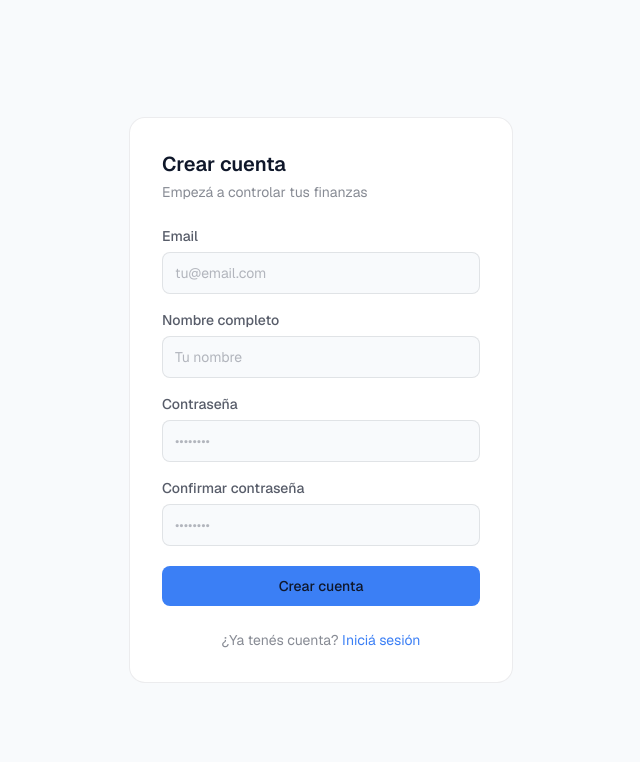
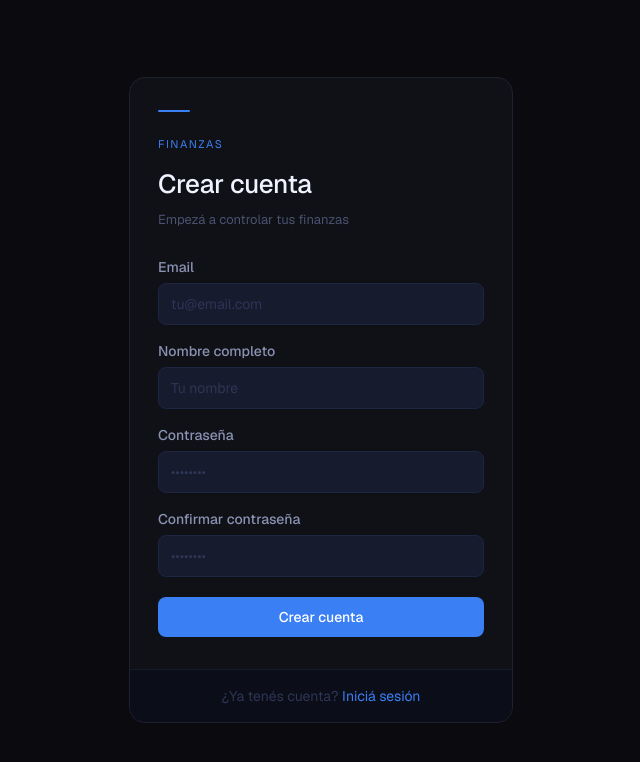
Before and after one commit to TeofiloSaa/finanzas, a Next.js app: page /register in a window 1280 px wide. Shown: the top 762 px of the page, without its empty margins (319-959 px from the left). Built offline with nearby package versions, Linux system fonts and the light colour scheme.

Commit message:
feat: rediseño login y registro estilo fintech

```diff
--- a/src/app/(auth)/layout.tsx
+++ b/src/app/(auth)/layout.tsx
@@ -6,7 +6,7 @@ export default function AuthLayout({
   return (
     <div
       className="min-h-screen flex items-center justify-center px-4"
-      style={{ backgroundColor: 'var(--background)' }}
+      style={{ backgroundColor: '#0a0a0f' }}
     >
       {children}
     </div>
--- a/src/app/(auth)/login/page.tsx
+++ b/src/app/(auth)/login/page.tsx
@@ -20,15 +20,58 @@ export default function LoginPage() {
 
   return (
     <div
-      className="w-full max-w-sm rounded-2xl border border-fg/8 p-8"
-      style={{ backgroundColor: 'var(--surface)' }}
+      className="w-full max-w-sm overflow-hidden"
+      style={{
+        backgroundColor: '#0f1117',
+        border: '1px solid #1e2130',
+        borderRadius: '16px',
+      }}
     >
-      <h1 className="text-xl font-semibold text-fg mb-1">Iniciar sesión</h1>
-      <p className="text-sm text-fg/50 mb-6">Ingresá a tu cuenta de Finanzas</p>
+      {/* Sección superior */}
+      <div style={{ padding: '32px 28px' }}>
+        <div
+          style={{
+            width: '32px',
+            height: '2px',
+            backgroundColor: '#3b7ff5',
+            borderRadius: '2px',
+            marginBottom: '24px',
+          }}
+        />
 
-      <form action={handleSubmit} className="flex flex-col gap-4">
+        <p
+          className="uppercase"
+          style={{
+            fontSize: '11px',
+            letterSpacing: '0.15em',
+            color: '#3b7ff5',
+          }}
+        >
+          Finanzas
+        </p>
+
+        <h2
+          style={{
+            fontSize: '26px',
+            fontWeight: 500,
+            color: '#f0f2ff',
+            letterSpacing: '-0.3px',
+            marginTop: '12px',
+          }}
+        >
+          Bienvenido de vuelta
+        </h2>
+        <p style={{ fontSize: '13px', color: '#4a5270', marginTop: '6px' }}>
+          Ingresá a tu cuenta de Finanzas
+        </p>
+
+        <form action={handleSubmit} className="flex flex-col gap-4 mt-7">
           <div className="flex flex-col gap-1.5">
-          <label htmlFor="email" className="text-sm text-fg/70 font-medium">
+            <label
+              htmlFor="email"
+              className="text-sm font-medium"
+              style={{ color: '#8a92b2' }}
+            >
               Email
             </label>
             <input
@@ -37,15 +80,15 @@ export default function LoginPage() {
               type="email"
               required
               placeholder="tu@email.com"
-            className="rounded-lg px-3 py-2.5 text-sm text-fg placeholder-fg/30 border border-fg/10 outline-none focus:border-[#3b7ff5] transition-colors"
-            style={{ backgroundColor: 'var(--background)' }}
+              className="rounded-lg px-3 py-2.5 text-sm outline-none transition-all bg-[#161b2e] border border-[#1e2540] text-[#f0f2ff] placeholder-[#2e3555] focus:border-[#3b7ff5] focus:shadow-[0_0_0_3px_rgba(59,127,245,0.15)]"
             />
           </div>
 
           <div className="flex flex-col gap-1.5">
             <label
               htmlFor="password"
-            className="text-sm text-fg/70 font-medium"
+              className="text-sm font-medium"
+              style={{ color: '#8a92b2' }}
             >
               Contraseña
             </label>
@@ -55,8 +98,7 @@ export default function LoginPage() {
               type="password"
               required
               placeholder="••••••••"
-            className="rounded-lg px-3 py-2.5 text-sm text-fg placeholder-fg/30 border border-fg/10 outline-none focus:border-[#3b7ff5] transition-colors"
-            style={{ backgroundColor: 'var(--background)' }}
+              className="rounded-lg px-3 py-2.5 text-sm outline-none transition-all bg-[#161b2e] border border-[#1e2540] text-[#f0f2ff] placeholder-[#2e3555] focus:border-[#3b7ff5] focus:shadow-[0_0_0_3px_rgba(59,127,245,0.15)]"
             />
           </div>
 
@@ -69,19 +111,29 @@ export default function LoginPage() {
           <button
             type="submit"
             disabled={loading}
-          className="mt-1 rounded-lg py-2.5 text-sm font-medium text-fg transition-opacity disabled:opacity-60 cursor-pointer"
+            className="mt-1 rounded-lg py-2.5 text-sm font-medium text-white transition-opacity disabled:opacity-60 cursor-pointer"
             style={{ backgroundColor: '#3b7ff5' }}
           >
             {loading ? 'Ingresando...' : 'Ingresar'}
           </button>
         </form>
+      </div>
 
-      <p className="text-center text-sm text-fg/50 mt-6">
+      {/* Footer del card */}
+      <div
+        className="text-center text-sm"
+        style={{
+          borderTop: '1px solid #161b2e',
+          backgroundColor: '#0b0e18',
+          padding: '16px 28px',
+          color: '#2e3555',
+        }}
+      >
         ¿No tenés cuenta?{' '}
-        <Link href="/register" className="text-[#3b7ff5] hover:underline">
+        <Link href="/register" style={{ color: '#3b7ff5' }} className="hover:underline">
           Registrate
         </Link>
-      </p>
+      </div>
     </div>
   )
 }
--- a/src/app/(auth)/register/page.tsx
+++ b/src/app/(auth)/register/page.tsx
@@ -29,17 +29,63 @@ export default function RegisterPage() {
     }
   }
 
+  const inputClass =
+    'rounded-lg px-3 py-2.5 text-sm outline-none transition-all bg-[#161b2e] border border-[#1e2540] text-[#f0f2ff] placeholder-[#2e3555] focus:border-[#3b7ff5] focus:shadow-[0_0_0_3px_rgba(59,127,245,0.15)]'
+
   return (
     <div
-      className="w-full max-w-sm rounded-2xl border border-fg/8 p-8"
-      style={{ backgroundColor: 'var(--surface)' }}
+      className="w-full max-w-sm overflow-hidden"
+      style={{
+        backgroundColor: '#0f1117',
+        border: '1px solid #1e2130',
+        borderRadius: '16px',
+      }}
     >
-      <h1 className="text-xl font-semibold text-fg mb-1">Crear cuenta</h1>
-      <p className="text-sm text-fg/50 mb-6">Empezá a controlar tus finanzas</p>
+      {/* Sección superior */}
+      <div style={{ padding: '32px 28px' }}>
+        <div
+          style={{
+            width: '32px',
+            height: '2px',
+            backgroundColor: '#3b7ff5',
+            borderRadius: '2px',
+            marginBottom: '24px',
+          }}
+        />
 
-      <form action={handleSubmit} className="flex flex-col gap-4">
+        <p
+          className="uppercase"
+          style={{
+            fontSize: '11px',
+            letterSpacing: '0.15em',
+            color: '#3b7ff5',
+          }}
+        >
+          Finanzas
+        </p>
+
+        <h2
+          style={{
+            fontSize: '26px',
+            fontWeight: 500,
+            color: '#f0f2ff',
+            letterSpacing: '-0.3px',
+            marginTop: '12px',
+          }}
+        >
+          Crear cuenta
+        </h2>
+        <p style={{ fontSize: '13px', color: '#4a5270', marginTop: '6px' }}>
+          Empezá a controlar tus finanzas
+        </p>
+
+        <form action={handleSubmit} className="flex flex-col gap-4 mt-7">
           <div className="flex flex-col gap-1.5">
-          <label htmlFor="email" className="text-sm text-fg/70 font-medium">
+            <label
+              htmlFor="email"
+              className="text-sm font-medium"
+              style={{ color: '#8a92b2' }}
+            >
               Email
             </label>
             <input
@@ -48,13 +94,16 @@ export default function RegisterPage() {
               type="email"
               required
               placeholder="tu@email.com"
-            className="rounded-lg px-3 py-2.5 text-sm text-fg placeholder-fg/30 border border-fg/10 outline-none focus:border-[#3b7ff5] transition-colors"
-            style={{ backgroundColor: 'var(--background)' }}
+              className={inputClass}
             />
           </div>
 
           <div className="flex flex-col gap-1.5">
-          <label htmlFor="full_name" className="text-sm text-fg/70 font-medium">
+            <label
+              htmlFor="full_name"
+              className="text-sm font-medium"
+              style={{ color: '#8a92b2' }}
+            >
               Nombre completo
             </label>
             <input
@@ -64,15 +113,15 @@ export default function RegisterPage() {
               required
               maxLength={120}
               placeholder="Tu nombre"
-            className="rounded-lg px-3 py-2.5 text-sm text-fg placeholder-fg/30 border border-fg/10 outline-none focus:border-[#3b7ff5] transition-colors"
-            style={{ backgroundColor: 'var(--background)' }}
+              className={inputClass}
             />
           </div>
 
           <div className="flex flex-col gap-1.5">
             <label
               htmlFor="password"
-            className="text-sm text-fg/70 font-medium"
+              className="text-sm font-medium"
+              style={{ color: '#8a92b2' }}
             >
               Contraseña
             </label>
@@ -81,17 +130,17 @@ export default function RegisterPage() {
               name="password"
               type="password"
               required
+              minLength={6}
               placeholder="••••••••"
-            minLength={6}
-            className="rounded-lg px-3 py-2.5 text-sm text-fg placeholder-fg/30 border border-fg/10 outline-none focus:border-[#3b7ff5] transition-colors"
-            style={{ backgroundColor: 'var(--background)' }}
+              className={inputClass}
             />
           </div>
 
           <div className="flex flex-col gap-1.5">
             <label
               htmlFor="confirm_password"
-            className="text-sm text-fg/70 font-medium"
+              className="text-sm font-medium"
+              style={{ color: '#8a92b2' }}
             >
               Confirmar contraseña
             </label>
@@ -100,10 +149,9 @@ export default function RegisterPage() {
               name="confirm_password"
               type="password"
               required
+              minLength={6}
               placeholder="••••••••"
-            minLength={6}
-            className="rounded-lg px-3 py-2.5 text-sm text-fg placeholder-fg/30 border border-fg/10 outline-none focus:border-[#3b7ff5] transition-colors"
-            style={{ backgroundColor: 'var(--background)' }}
+              className={inputClass}
             />
             {passwordError && (
               <p className="text-sm text-red-400 mt-0.5">{passwordError}</p>
@@ -119,19 +167,29 @@ export default function RegisterPage() {
           <button
             type="submit"
             disabled={loading}
-          className="mt-1 rounded-lg py-2.5 text-sm font-medium text-fg transition-opacity disabled:opacity-60 cursor-pointer"
+            className="mt-1 rounded-lg py-2.5 text-sm font-medium text-white transition-opacity disabled:opacity-60 cursor-pointer"
             style={{ backgroundColor: '#3b7ff5' }}
           >
             {loading ? 'Creando cuenta...' : 'Crear cuenta'}
           </button>
         </form>
+      </div>
 
-      <p className="text-center text-sm text-fg/50 mt-6">
+      {/* Footer del card */}
+      <div
+        className="text-center text-sm"
+        style={{
+          borderTop: '1px solid #161b2e',
+          backgroundColor: '#0b0e18',
+          padding: '16px 28px',
+          color: '#2e3555',
+        }}
+      >
         ¿Ya tenés cuenta?{' '}
-        <Link href="/login" className="text-[#3b7ff5] hover:underline">
+        <Link href="/login" style={{ color: '#3b7ff5' }} className="hover:underline">
           Iniciá sesión
         </Link>
-      </p>
+      </div>
     </div>
   )
 }
```
Lines whose indentation alone changed are shown as unchanged.
